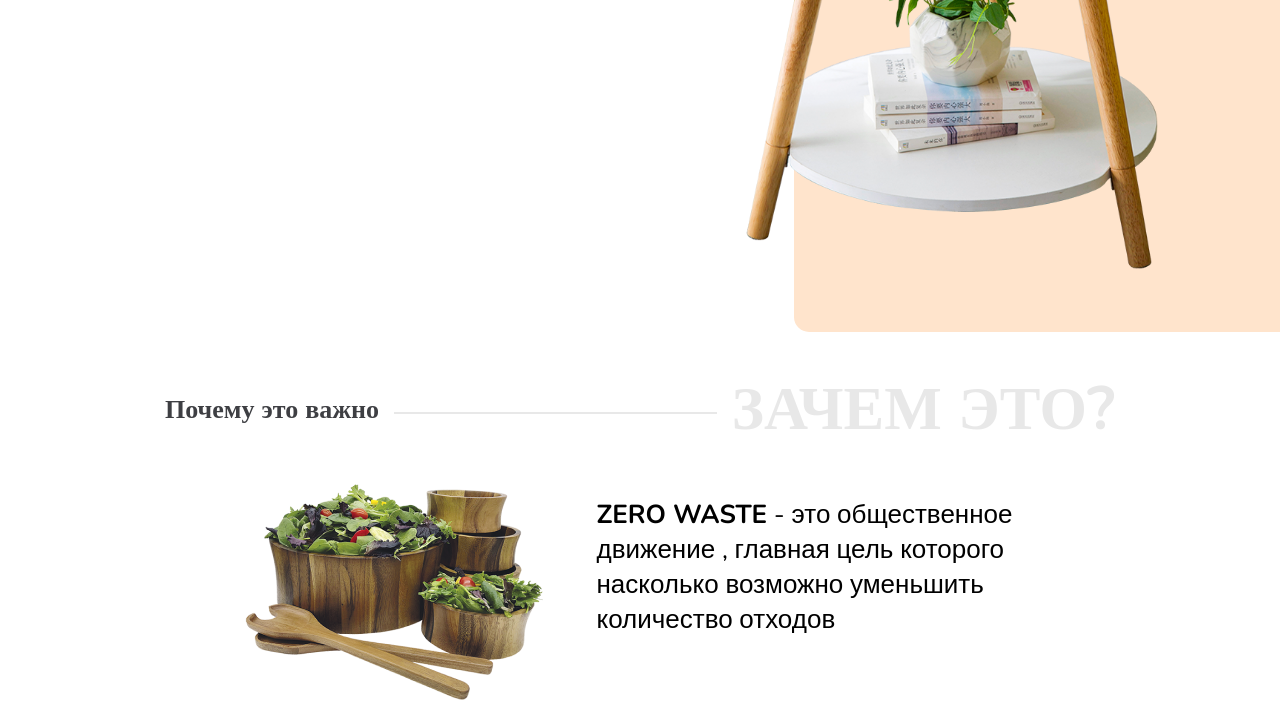
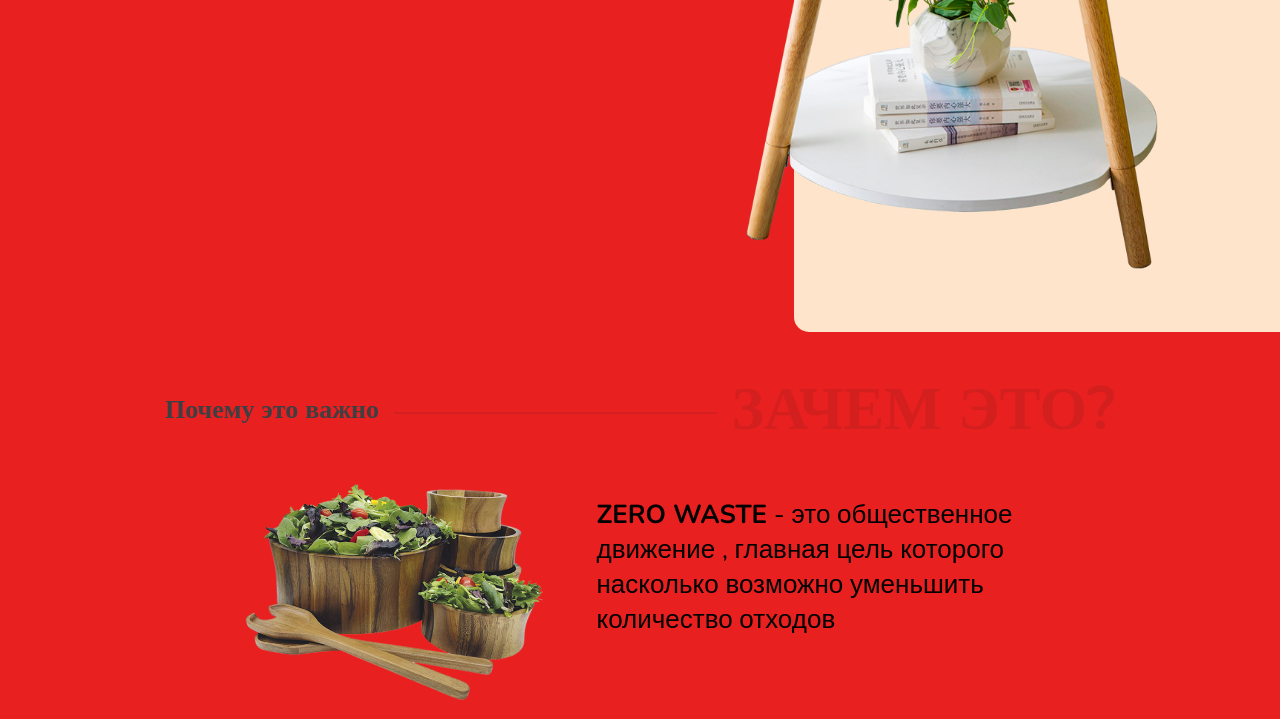
Before and after one commit to Wooow25/first-site, a plain HTML site: page index.html in a window 1280 px wide. Shown: the part 488-1207 px from the top of the page. Drawn offline with nearby package versions, Linux system fonts and the light colour scheme.

Commit message:
Update style.css

```diff
--- a/css/style.css
+++ b/css/style.css
@@ -3,10 +3,10 @@ body{
     top: 0;
     margin: 0;
 
-   background-color: #FFFFFF;
+   background-color: #e92020;
    font-family: 'Nunito', sans-serif;
    text-align: left;
-   overflow-x: hidden;
+   /* overflow-x: hidden; */
 
 }
 
```
